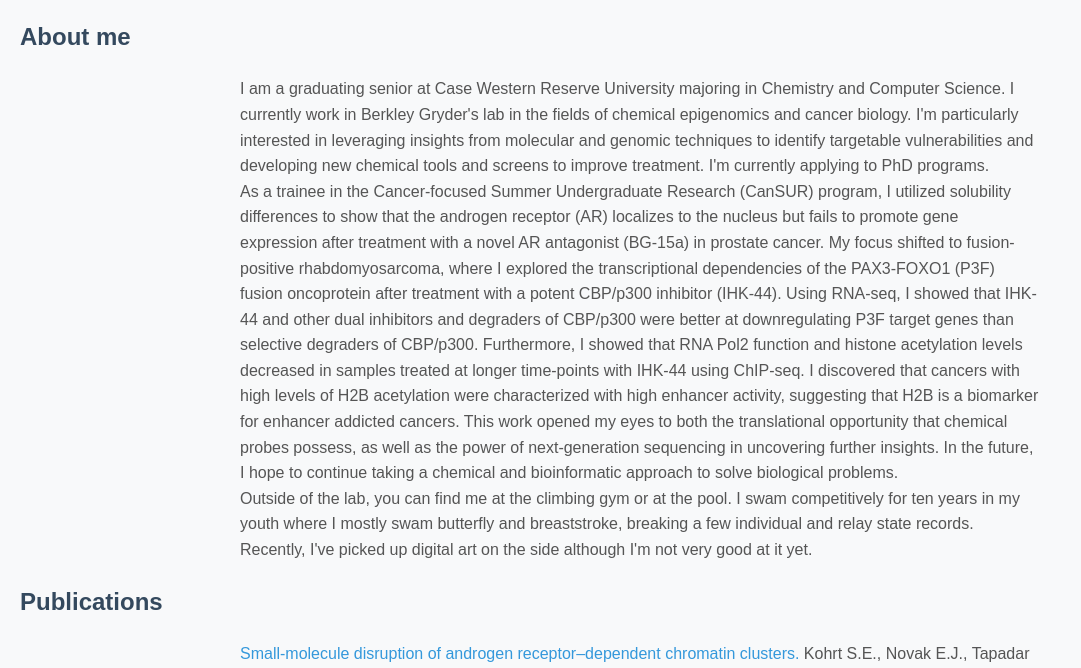
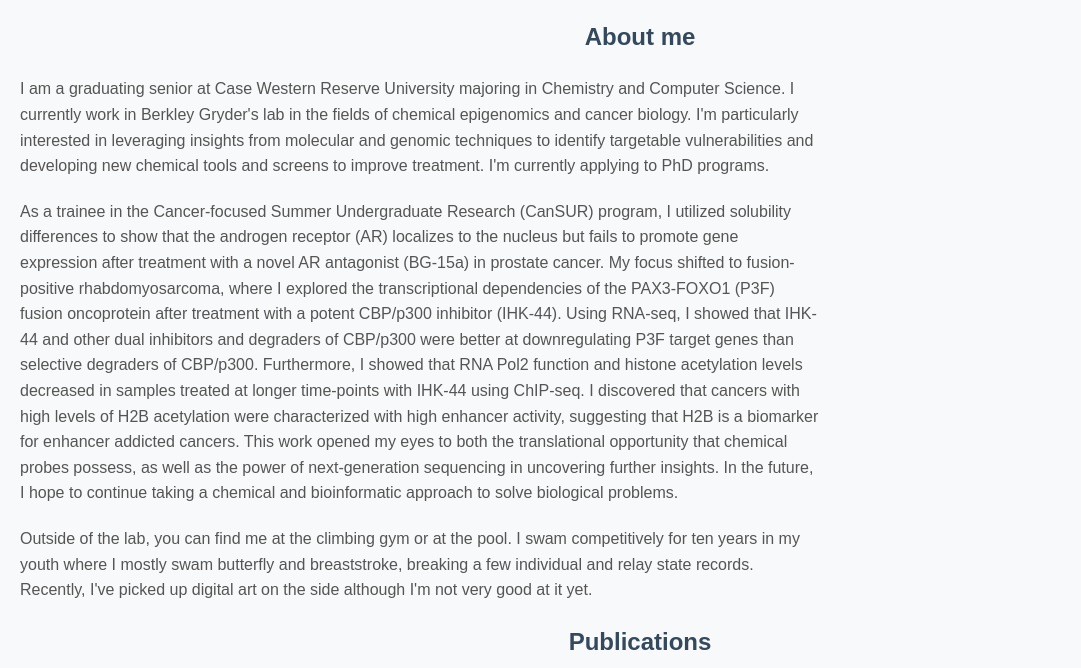
Before and after one commit to mattychang/mattychang.github.io, a plain HTML site: page index.html in a window 1280 px wide. Shown: the part 76-744 px from the top of the page, without its empty margins (0-1081 px from the left). Drawn offline with Linux system fonts and the light colour scheme.

Commit message:
Update styles.css

```diff
--- a/styles.css
+++ b/styles.css
@@ -15,6 +15,7 @@ h1 {
 h2 {
     color: #34495e;
     margin-top: 20px;
+    text-align: center;
 }
 
 /* Paragraph styles */
@@ -22,7 +23,7 @@ p {
     color: #555;
     font-size: 16px;
     max-width: 800px;
-    margin: auto;
+    margin-top: 20px;
 }
 
 /* Link styles */
```
